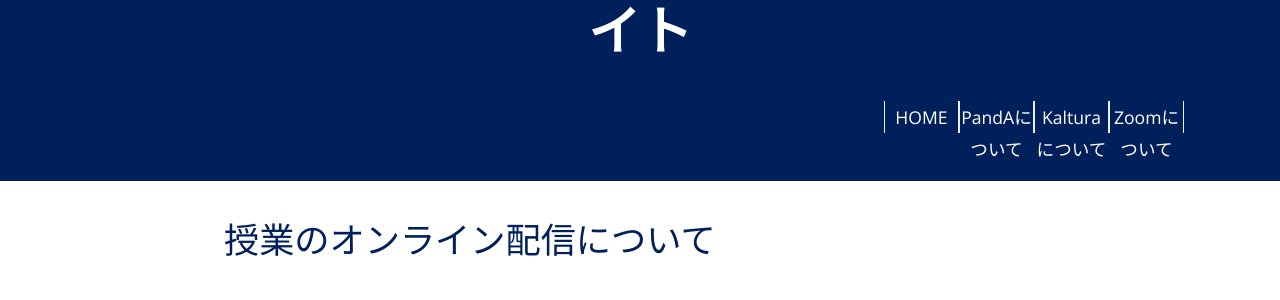
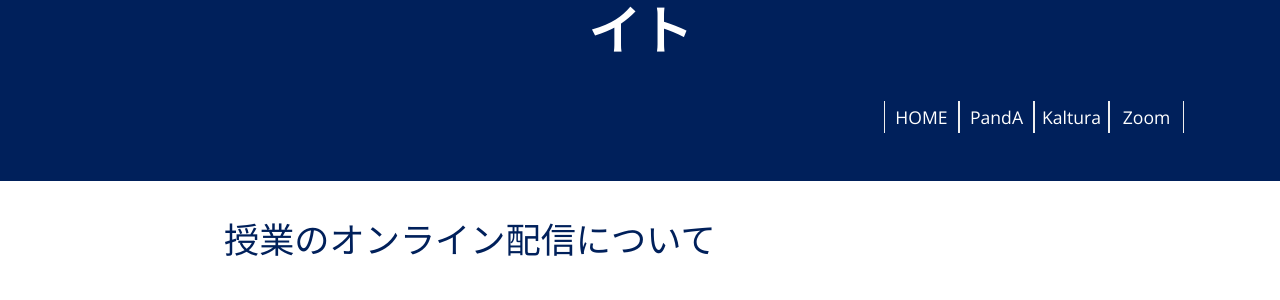
Before and after one commit to kyoto-u/online-edu, a Jekyll site: the page built from index.md, in a window 1280 px wide. Shown: the part 167-467 px from the top of the page. Built offline with Jekyll 4.4.1, drawn with Linux system fonts in a browser that asks for light colours.

Commit message:
change menu again

```diff
--- a/_includes/page-header.html
+++ b/_includes/page-header.html
@@ -70,9 +70,9 @@
 		    <a href="https://kyoto-u.github.io/online-edu/">HOME</a>
 		  </li>
 		  <li>
-		  <a href="panda">PandAについて</a>
-		  <li><a href="kaltura">Kalturaについて</a></li>
-		  <li><a href="zoom">Zoomについて</a></li>
+		  <a href="panda">PandA</a>
+		  <li><a href="kaltura">Kaltura</a></li>
+		  <li><a href="zoom">Zoom</a></li>
 		  </li>
 		</ul>
 
```
Also changed, not shown: zoom-security.md (+1 -1 lines).
